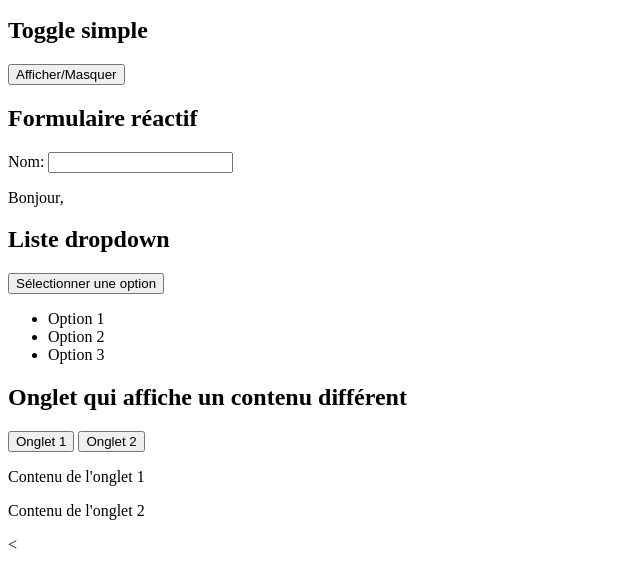
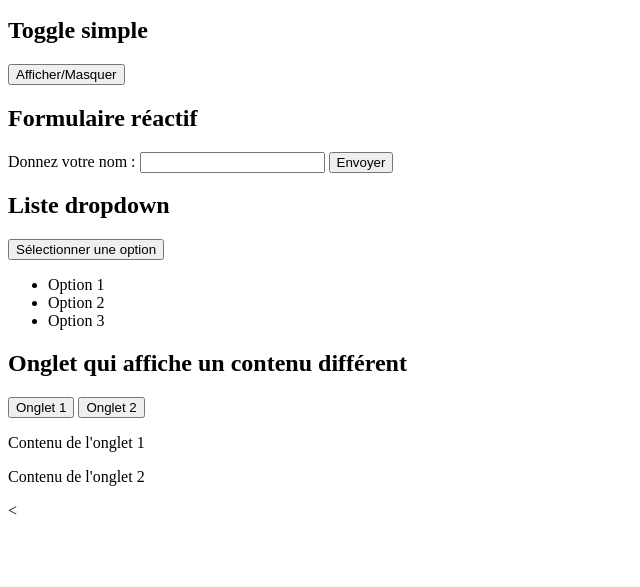
Before and after one commit to Littlebirdwarrior/alpine-ecommerce, a website: page exo-facile.html in a window 1280 px wide. Shown: the part 101-688 px from the top of the page, without its empty margins (0-640 px from the left). Drawn offline with nearby package versions, Linux system fonts and the light colour scheme.

Commit message:
feat(toogle simple + formulaire réactif): anime le html avec Alpine

```diff
--- a/exo-facile.html
+++ b/exo-facile.html
@@ -16,18 +16,29 @@
 
                 <section>
                     <h2>Toggle simple</h2>
+                    <!-- x-data : crée un composant réactif -->
                     <div x-data="{ open: false }">
+                        <!-- x-on:click : ajoute un écouteur d'événement -->
                         <button @click="open = !open">Afficher/Masquer</button>
+                        <!-- x-show : affiche ou masque un élément -->
                         <p x-show="open">Coucou, je m'affiche</p>
                     </div>
                 </section>
                 <section>
                     <h2>Formulaire réactif</h2>
-                        <form>
-                            <label for="name">Nom:</label>
+                    <!-- J'initie mes données -->
+                    <div x-data="{ name: '', showMessage: false}">
+                        <!-- @submit.prevent : empêche le comportement par défaut du formulaire -->
+                        <form @submit.prevent="showMessage = true">
+                            <label for="name"> Donnez votre nom :</label>
+                            <!-- x-model : lie un élément model à un élément input -->
                             <input type="text" id="name" name="name" x-model="name">
-                            <p>Bonjour, <span x-text="name"></span></p>
+                            <button type="submit">Envoyer</button>
                         </form>
+                        <p x-show="showMessage">
+                            Bonjour, <span x-text="name"></span> !
+                        </p>
+                    </div>
                 </section>
                 <section>
                     <h2>Liste dropdown</h2>
```
